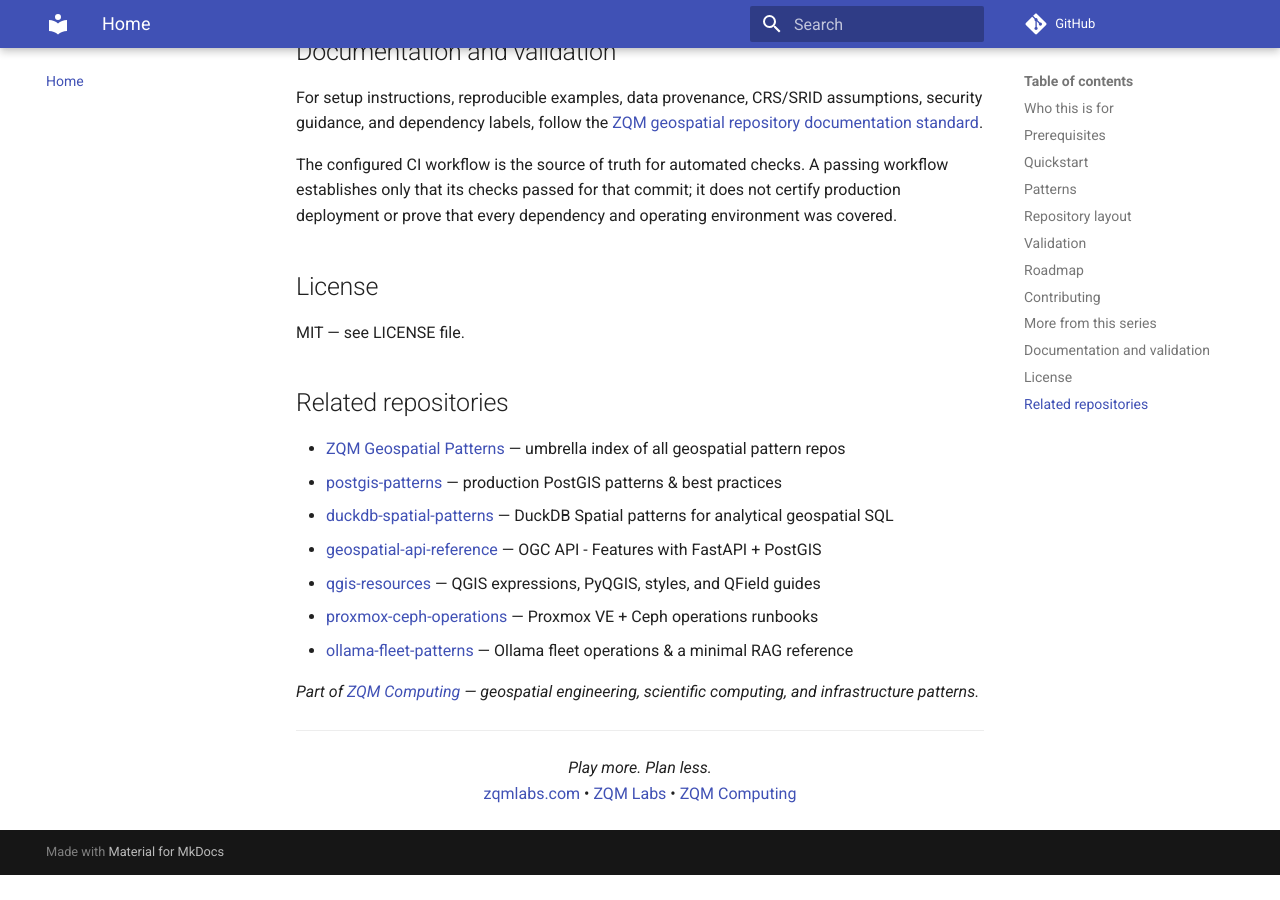
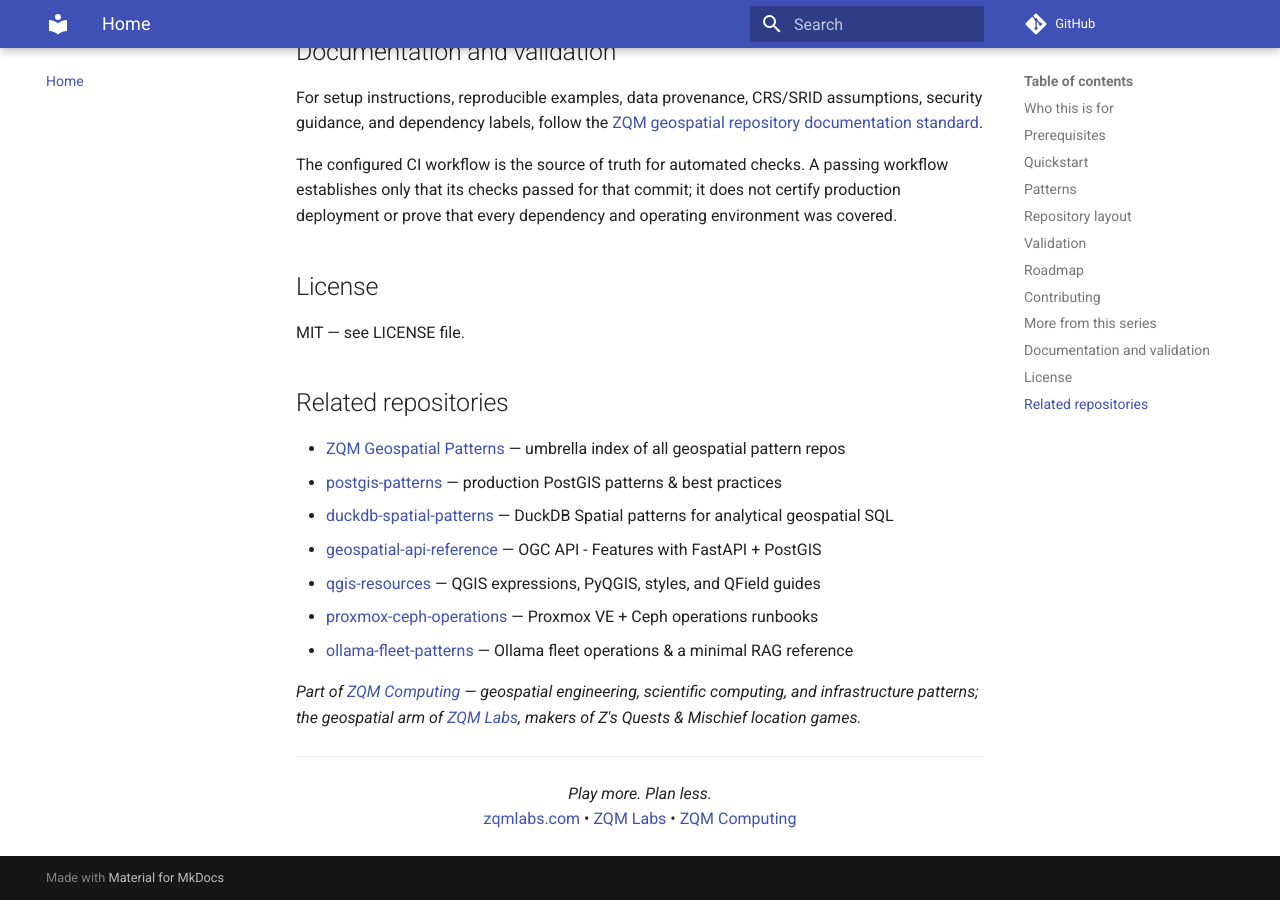
Before and after one commit to ZQM-Computing/stac-cookbook, an MkDocs documentation site: the page built from docs/index.md, in a window 1280 px wide and 900 px high, scrolled down 3539 px. Built offline with MkDocs 1.6.1 and Material for MkDocs 9.7.7, drawn with Linux system fonts in a browser that asks for light colours; comment, search, counter and statistics services are not loaded; before the commit the page ends 4414 px from its top, so only the background shows below that.

```diff
--- a/docs/index.md
+++ b/docs/index.md
@@ -126,7 +126,7 @@
 - [proxmox-ceph-operations](https://github.com/ZQM-Computing/proxmox-ceph-operations) — Proxmox VE + Ceph operations runbooks
 - [ollama-fleet-patterns](https://github.com/ZQM-Computing/ollama-fleet-patterns) — Ollama fleet operations & a minimal RAG reference
 
-*Part of [ZQM Computing](https://github.com/ZQM-Computing) — geospatial engineering, scientific computing, and infrastructure patterns.*
+*Part of [ZQM Computing](https://github.com/ZQM-Computing) — geospatial engineering, scientific computing, and infrastructure patterns; the geospatial arm of [ZQM Labs](https://zqmlabs.com), makers of Z's Quests & Mischief location games.*
 
 <!-- ZQM-FOOTER-START -->
 <!-- markdownlint-disable MD033 -->
```
